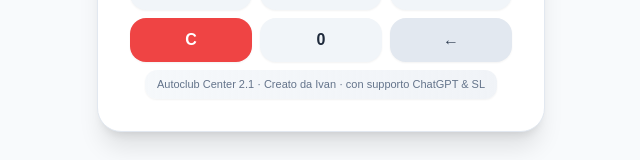
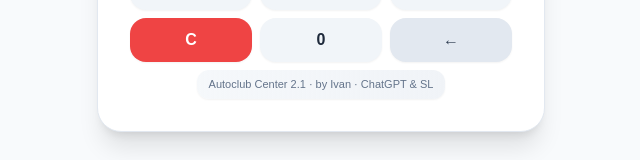
Before and after one commit to ivanpohorilyak-arch/autoclub-center-usato, a Next.js app: page /login in a window 1280 px wide. Shown: the part 613-773 px from the top of the page, without its empty margins (319-959 px from the left). Built offline with nearby package versions, Linux system fonts and the light colour scheme; no server answers.

Commit message:
Update login-form.tsx

```diff
--- a/components/auth/login-form.tsx
+++ b/components/auth/login-form.tsx
@@ -295,7 +295,7 @@ export function LoginForm() {
           }`}
         >
           <div className="rounded-xl bg-gradient-to-r from-slate-100/70 to-slate-200/50 px-3 py-1.5 text-[11px] text-slate-500 shadow-sm backdrop-blur-sm">
-            Autoclub Center 2.1 · Creato da Ivan · con supporto ChatGPT &amp; SL
+            Autoclub Center 2.1 · by Ivan · ChatGPT &amp; SL
           </div>
         </div>
       </div>
```
